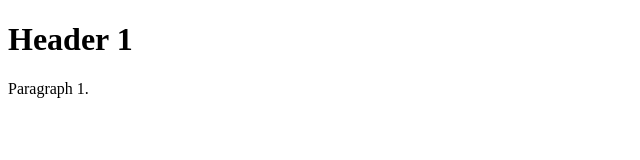
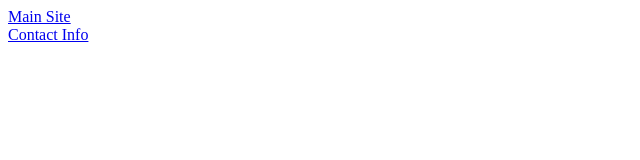
Before and after one commit to jeff-ullmann/jeff-ullmann.github.io, a plain HTML site: page index.html in a window 1280 px wide. Shown: the whole page, without its empty margins (0-640 px from the left). Drawn offline with Linux system fonts and the light colour scheme.

Commit message:
Update index.html
Added contact information

```diff
--- a/index.html
+++ b/index.html
@@ -1,9 +1,11 @@
 <!DOCTYPE html>
 <html>
 <head>
-<title>Github Web Page</title>
+<title>Jeff's Github Page</title>
 <body>
-<h1>Header 1</h1>
-<p>Paragraph 1.</p>
+
+<a href="https://jeff.ullmann.com/" target="_blank">Main Site</a></br>
+<a href="https://ullmann.com/Jeff/ContactInfo" target="_blank">Contact Info</a>
+
 </body>
 </html>
```
